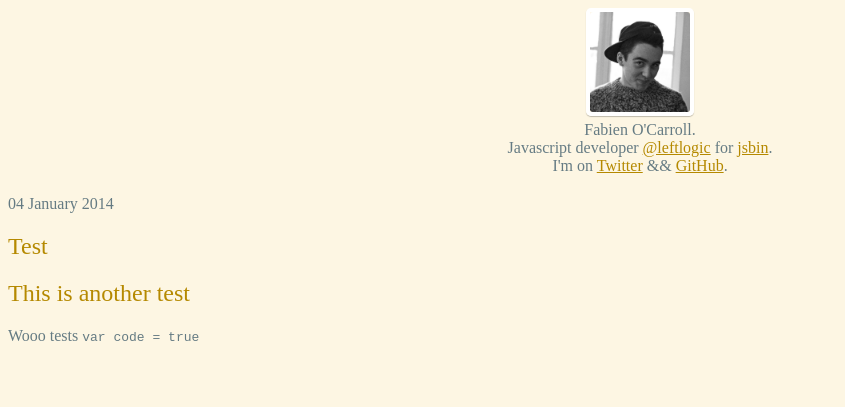
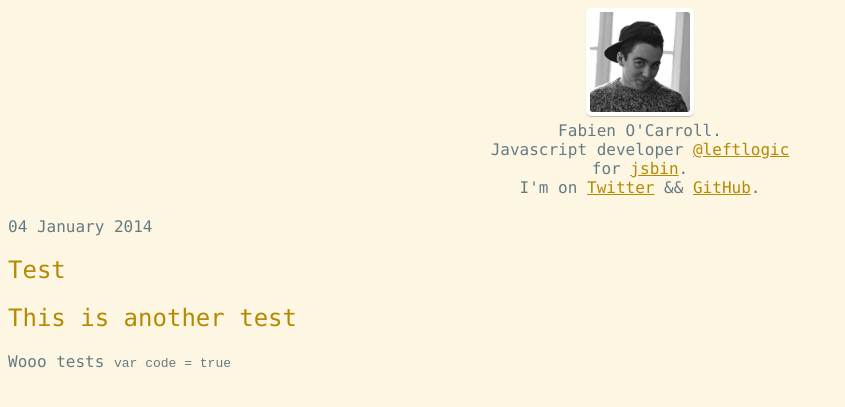
Before and after one commit to allouis/allouis.github.io, a Jekyll site: the page built from index.html, in a window 1280 px wide. Shown: the top 407 px of the page, without its empty margins (0-845 px from the left). Built offline with Jekyll 4.4.1, drawn with Linux system fonts in a browser that asks for light colours; Markdown is read by kramdown in place of the engine named in the settings; the list of posts is cut into pages by our own code.

Commit message:
Updating fonts

```diff
--- a/css/main.css
+++ b/css/main.css
@@ -1,3 +1,7 @@
+body {
+    font-family: Consolas, Monaco;
+}
+
 h1,h2,h3,h4,h5,h6 {
     font-weight:200;
 }
```
